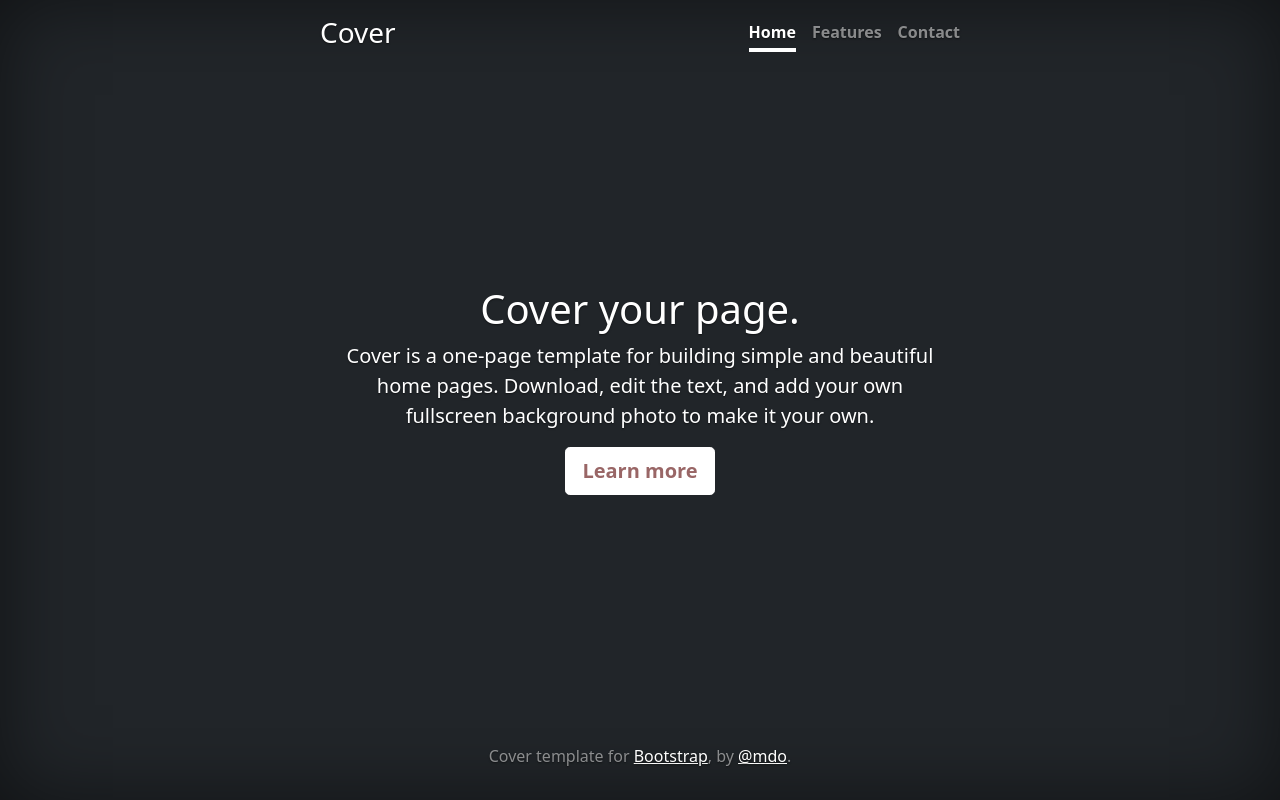
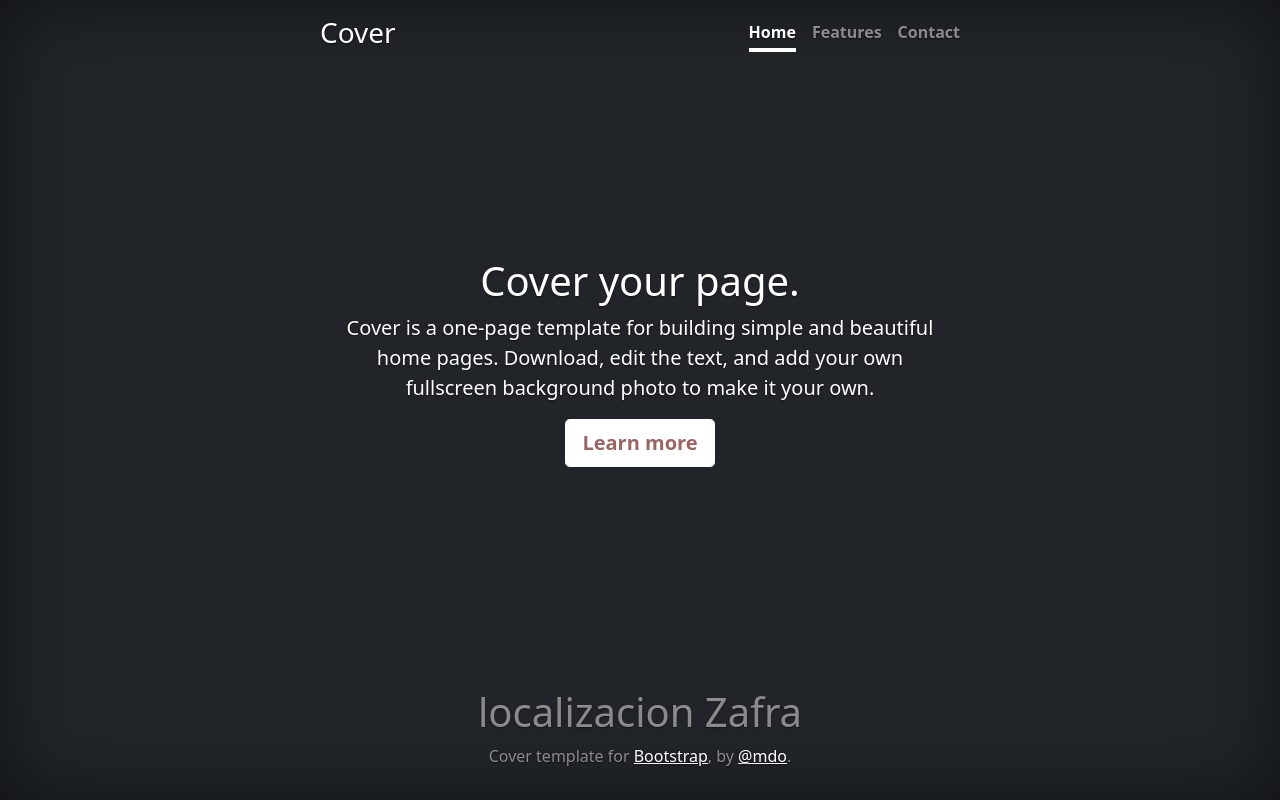
Before and after one commit to javidaw7/git-work-jd, a plain HTML site: page index.html in a window 1280 px wide. Drawn offline with Linux system fonts and the light colour scheme.

Commit message:
Nueva localizacion linea 61

```diff
--- a/index.html
+++ b/index.html
@@ -58,6 +58,7 @@
   </main>
 
   <footer class="mt-auto text-white-50">
+  <h1>localizacion Zafra</h1>
     <p>Cover template for <a href="https://getbootstrap.com/" class="text-white">Bootstrap</a>, by <a href="https://twitter.com/mdo" class="text-white">@mdo</a>.</p>
   </footer>
 </div>
```
